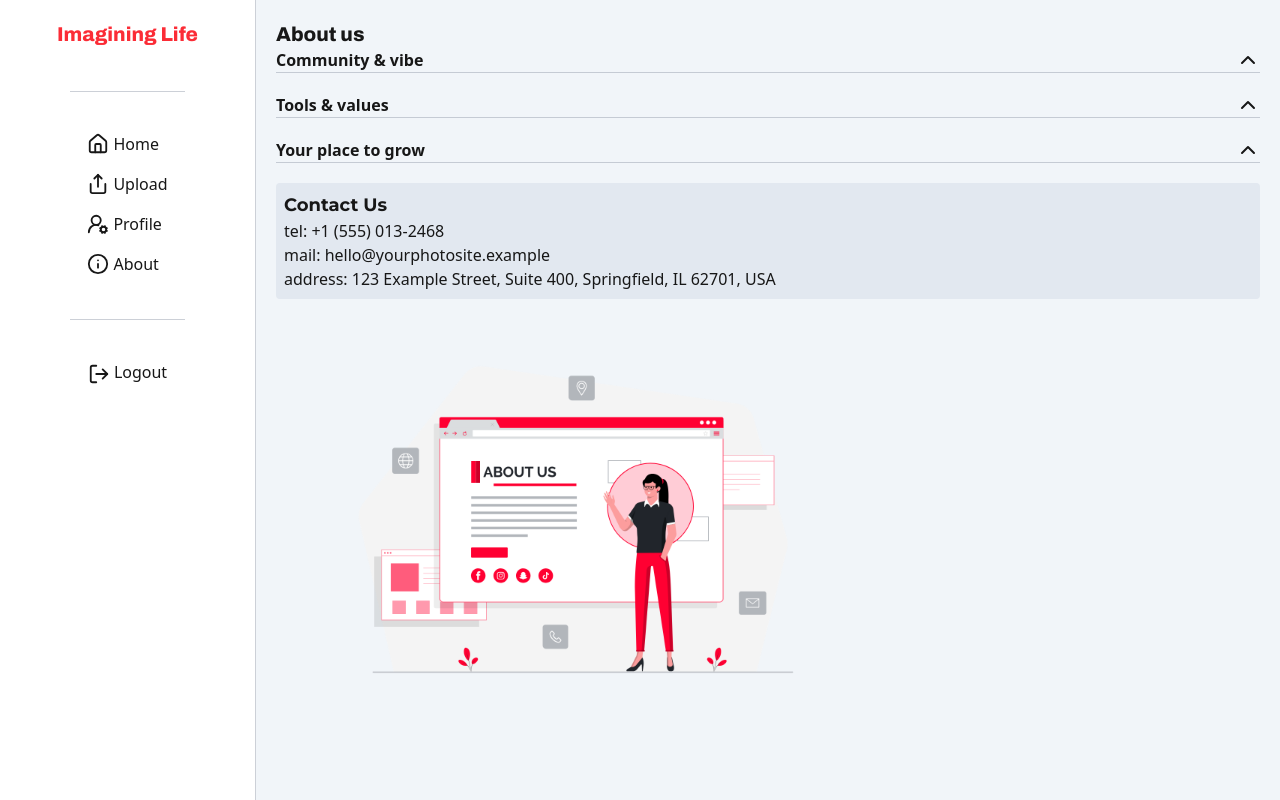
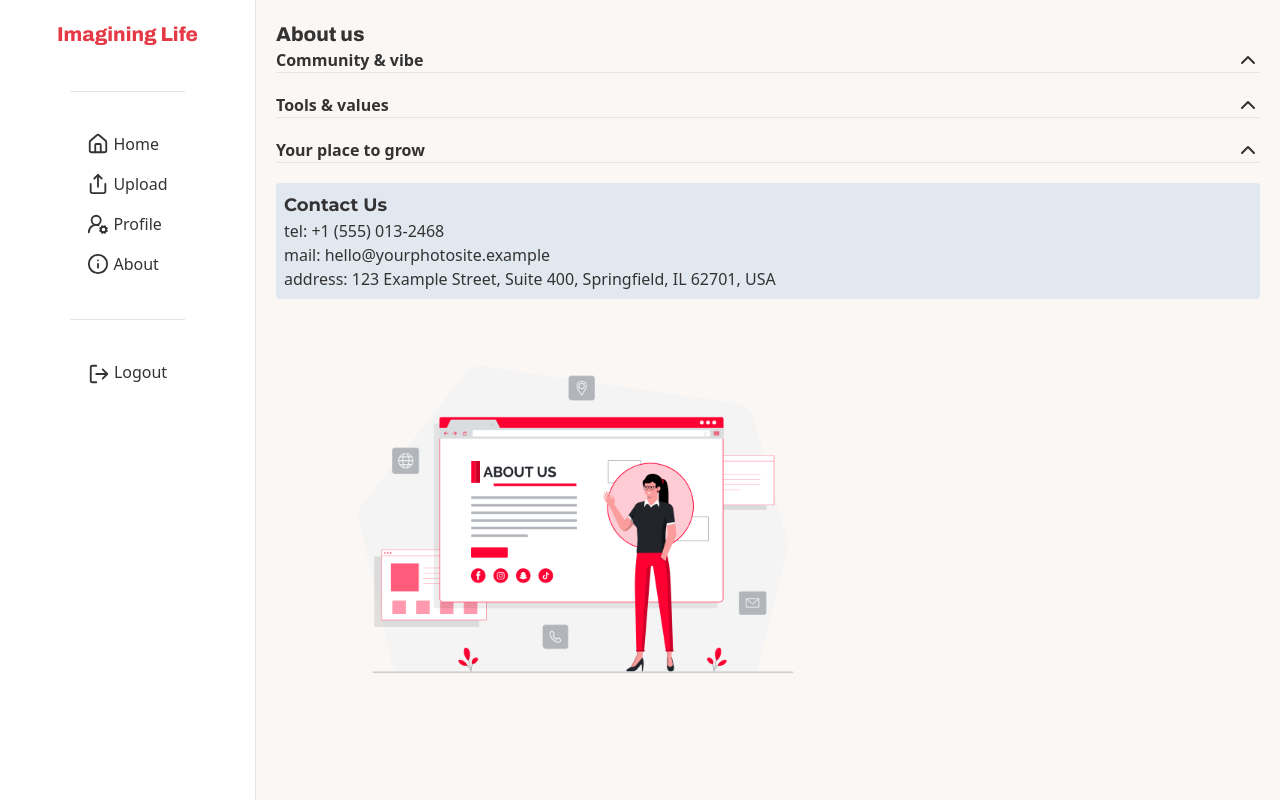
Before and after one commit to niki1tusa/imagining_life, a Next.js app: page /about in a window 1280 px wide. Built offline with nearby package versions, Linux system fonts and the light colour scheme.

Commit message:
update styles

```diff
--- a/next.config.ts
+++ b/next.config.ts
@@ -5,8 +5,9 @@ const nextConfig: NextConfig = {
 		remotePatterns: [
 			{
 				protocol: 'https',
-				hostname: 'picsum.photos',
+				hostname: 'via.placeholder.com',
 				port: '',
+				 pathname: '/**'
 			},
 		],
 	},
--- a/src/app/(home)/layout.tsx
+++ b/src/app/(home)/layout.tsx
@@ -2,9 +2,9 @@ import Sidebar from '@/components/Sidebar';
 
 export default function Mainlayout({ children }: { children: React.ReactNode }) {
 	return (
-		<div className='grid grid-cols-[20%_80%]  bg-slate-100'>
+		<div className='bg-background grid grid-cols-[20%_80%]'>
 			<Sidebar />
-			<main className='my-5 mx-5'>{children}</main>
+			<main className='mx-5 my-5'>{children}</main>
 		</div>
 	);
 }
--- a/src/app/(home)/page.tsx
+++ b/src/app/(home)/page.tsx
@@ -1,8 +1,17 @@
-'use server';
-
 import HomePageClient from '@/components/pages/HomePageClient';
 
+export type TPhoto = {
+    albumId: number,
+    id: number,
+    title: string,
+    url: string,
+    thumbnailUrl: string
+};
+
 export default async function Home() {
+	const photos = await fetch('https://jsonplaceholder.typicode.com/photos?_limit=10')
+		.then(response => response.json())
 
-	return <HomePageClient photos={[]} />;
+
+	return <HomePageClient photos={photos ?? []} />;
 }
--- a/src/app/globals.css
+++ b/src/app/globals.css
@@ -13,11 +13,15 @@
 @custom-variant xxs (@media (min-width: 360px));
 
 :root {
-	--background: #ffffff;
-	--foreground: #171717;
+	--background: #faf7f5;
+	--foreground: #333333;
+	--primary: #e63946;
+	--gray: #e5e5e5;
 }
 
 @theme inline {
+	--color-primary: var(--primary);
+	--color-gray: var(--gray);
 	--color-background: var(--background);
 	--color-foreground: var(--foreground);
 	--font-montserrat: var(--font-montserrat-sans);
@@ -38,6 +42,6 @@ body {
 	font-family: var(--font-montserrat);
 }
 
-input{
-	outline: none
+input {
+	outline: none;
 }
--- a/src/app/not-found.tsx
+++ b/src/app/not-found.tsx
@@ -12,8 +12,8 @@ export default function NotFound() {
 				className='mb-6'
 				priority
 			/>
-			<h1 className='mb-2 text-3xl font-bold text-gray-800'>Page Not Found</h1>
-			<p className='mb-6 text-gray-600'>
+			<h1 className='text-gray mb-2 text-3xl font-bold'>Page Not Found</h1>
+			<p className='text-gray mb-6'>
 				The page you are looking for doesn’t exist or has been moved.
 			</p>
 			<Link
--- a/src/components/Sidebar.tsx
+++ b/src/components/Sidebar.tsx
@@ -7,9 +7,9 @@ import { NAVBAR_DATA } from '@/data/navbar.data';
 
 export default function Sidebar() {
 	return (
-		<nav className='flex h-[100dvh] flex-col items-center gap-10 border-r border-gray-400/50 bg-white 2xl:text-xl'>
-			<Title className='pt-5 text-red-500'>Imagining Life</Title>
-			<div className='h-1 w-[45%] border-b border-gray-400/50' />
+		<nav className='border-gray flex h-[100dvh] flex-col items-center gap-10 border-r bg-white 2xl:text-xl'>
+			<Title className='text-primary pt-5'>Imagining Life</Title>
+			<div className='border-gray h-1 w-[45%] border-b' />
 			<ul className='flex flex-col gap-4'>
 				{NAVBAR_DATA.map(navItem => (
 					<Link
@@ -17,12 +17,12 @@ export default function Sidebar() {
 						href={navItem.link}
 						className='group flex items-center gap-1 transition-all'
 					>
-						<navItem.icon className='group-hover:text-red-500' size={22} />{' '}
-						<span className='group-hover:text-red-500'>{navItem.title}</span>
+						<navItem.icon className='group-hover:text-primary' size={22} />
+						<span className='group-hover:text-primary'>{navItem.title}</span>
 					</Link>
 				))}
 			</ul>
-			<div className='h-1 w-[45%] border-b border-gray-400/50' />
+			<div className='border-gray h-1 w-[45%] border-b' />
 			<button type='button' className='flex items-center gap-1'>
 				<LogOut size={22} /> <span className='mb-1'>Logout</span>
 			</button>
--- a/src/components/pages/AboutPageClient.tsx
+++ b/src/components/pages/AboutPageClient.tsx
@@ -23,12 +23,12 @@ export default function AboutPageClient() {
 	return (
 		<div>
 			<Title>About us</Title>
-			<div className=' grid grid-cols-1 xl:grid-cols-2 items-center'>
+			<div className='grid grid-cols-1 items-center xl:grid-cols-2'>
 				<div className='flex flex-col gap-4'>
 					{ABOUT_DATA.map((item, i) => {
 						const isOpen = openSet.has(i);
 						return (
-							<div key={i} className='mb-1 flex flex-col gap-2 border-b border-gray-400/50'>
+							<div key={i} className='border-gray mb-1 flex flex-col gap-2 border-b'>
 								<div className='flex justify-between'>
 									<button
 										onClick={() => toggle(i)}
@@ -57,7 +57,7 @@ export default function AboutPageClient() {
 							</div>
 						);
 					})}
-					<div className=' flex flex-col rounded bg-slate-200 p-2'>
+					<div className='flex flex-col rounded bg-slate-200 p-2'>
 						<Title heading='lg'>Contact Us</Title>
 						<ul>
 							<li>tel: +1 (555) 013-2468</li>
--- a/src/components/pages/HomePageClient.tsx
+++ b/src/components/pages/HomePageClient.tsx
@@ -2,13 +2,14 @@
 
 import Image from 'next/image';
 
+import { TPhoto } from '@/app/(home)/page';
 
 import Header from '../Header';
 
 // TODO: почему не вывыдится photo
 // возможно найти замену API
 
-export default function HomePageClient({ photos }: { photos: TPicsumPhoto[] }) {
+export default function HomePageClient({ photos }: { photos: TPhoto[] }) {
 	return (
 		<div className='grid grid-cols-[70%_30%]'>
 			<div className='flex flex-col gap-2'>
@@ -17,16 +18,9 @@ export default function HomePageClient({ photos }: { photos: TPicsumPhoto[] }) {
 				<ul className='flex flex-col items-center gap-2 overflow-y-auto rounded border p-2 2xl:h-[1200px]'>
 					{photos.map(photo => (
 						<div key={photo.id}>
-							<span>{photo.author}</span>
+							<span>{photo.title}</span>
 							<span>url: {photo.url}</span>
-							{photo.url && (
-								<Image
-									width={photo.width}
-									height={photo.height}
-									alt='photo'
-									src={photo.download_url}
-								/>
-							)}
+							{photo.url && <img alt='photo'  width={150} height={150}  src={photo.url} />}
 						</div>
 					))}
 				</ul>
```
